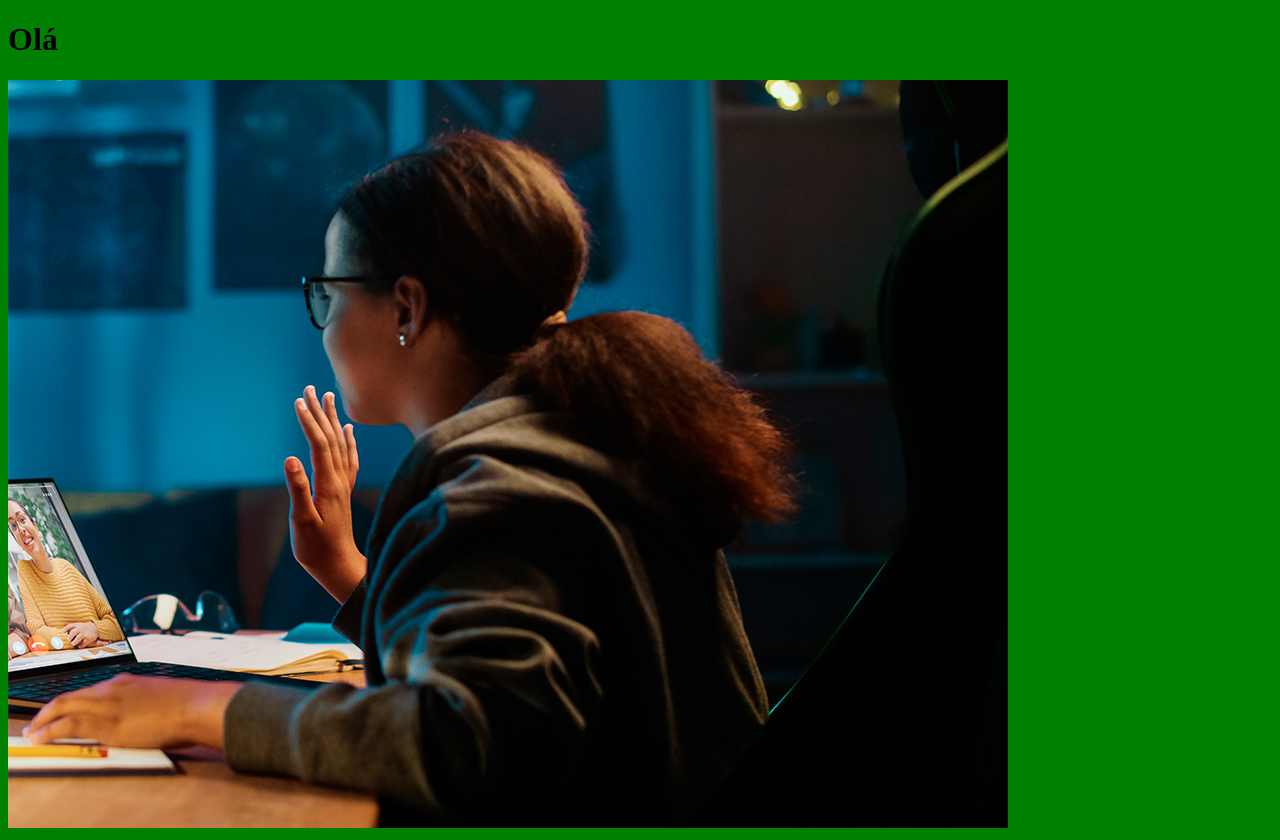
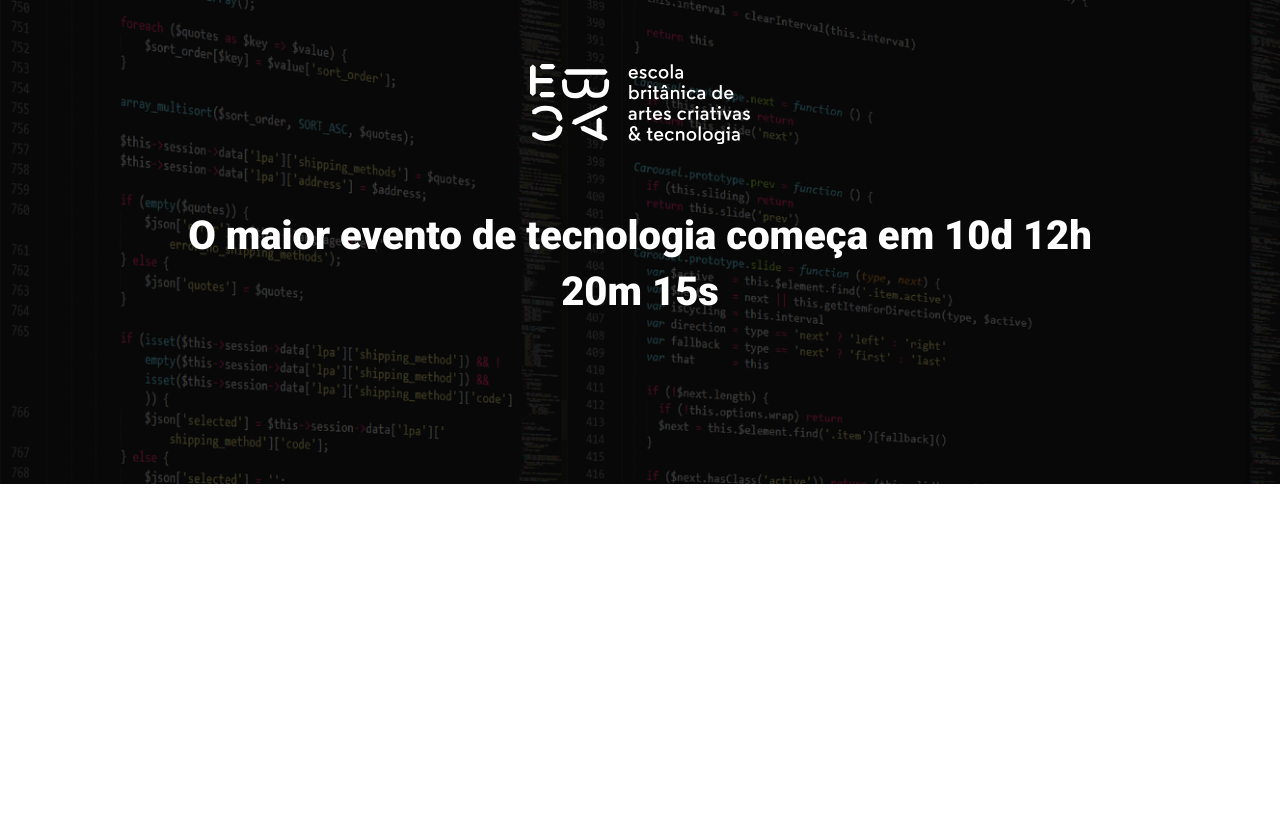
Before and after one commit to nicolasmrodrigues/ebac_tech_talks, a website built with Parcel: page src/index.html in a window 1280 px wide. After the commit the page ends 800 px from the top, so only its background shows below. Built offline with nearby package versions, Linux system fonts and the light colour scheme.

Commit message:
criando o hero

```diff
--- a/src/index.html
+++ b/src/index.html
@@ -1,15 +1,24 @@
 <!DOCTYPE html>
-<html lang="pt-br">
+<html lang="pt-BR">
 <head>
     <meta charset="UTF-8">
     <meta http-equiv="X-UA-Compatible" content="IE=edge">
     <meta name="viewport" content="width=device-width, initial-scale=1.0">
-    <title>Document</title>
+    <title>EBAC Tech Talks</title>
+    <link rel="preconnect" href="https://fonts.googleapis.com">
+    <link rel="preconnect" href="https://fonts.gstatic.com" crossorigin>
+    <link href="https://fonts.googleapis.com/css2?family=Roboto:wght@400;700;900&display=swap" rel="stylesheet">
     <link rel="stylesheet" href="styles/main.scss">
 </head>
 <body>
-    <h1>Olá</h1>
-    <img src="images/backend.png" alt="">
+    <header class="hero">
+        <div class="container">
+            <img class="hero__logo" src="./images/ebac_logo.svg" alt="EBAC">
+            <p class="hero__text">
+                O maior evento de tecnologia começa em 10d 12h 20m 15s
+            </p>
+        </div>
+    </header>
     <script src="scripts/main.js"></script>
 </body>
 </html>
--- /dev/null
+++ b/src/styles/_hero.scss
@@ -0,0 +1,51 @@
+.hero {
+    padding-top: 64px;
+    padding-bottom: 100px;
+    background-image: url('../images/fundo.png');
+    background-repeat: no-repeat;
+    background-size: cover;
+    position: relative;
+
+    .container {
+        position: relative;
+    }
+
+    &::before {
+        content: '';
+        position: absolute;
+        top: 0;
+        left: 0;
+        width: 100%;
+        height: 100%;
+        background-color: #000;
+        opacity: .7;
+    }
+
+    &__text {
+        margin-top: 64px;
+        margin-bottom: 64px;
+        font-size: 40px;
+        line-height: 56px;;
+        font-weight: 800;
+        text-align: center;
+    }
+
+    &__logo {
+        display: block;
+        margin: 0 auto;
+        height: 80px;
+    }
+
+    @media (max-width: 640px) {
+        padding: 40px 0;
+        &__logo {
+            height: 40px;
+        }
+
+        &__text {
+            font-size: 22px;
+            line-height: 24px;
+            margin: 24px 0;
+        }
+    }
+}
--- a/src/styles/main.scss
+++ b/src/styles/main.scss
@@ -1,3 +1,24 @@
-body {
-    background-color: green;
+@use 'hero';
+
+* {
+    margin: 0;
+    padding: 0;
+    box-sizing: border-box;
+    font-family: Roboto, sans-serif;
+    color: #fff
 }
+
+.container {
+    max-width: 960px;
+    width: 100%;
+    margin: 0 auto;
+
+    @media (max-width: 640px) {
+        max-width: 80%;
+
+    }
+
+    @media (max-width: 1024px) {
+        max-width: 90%;
+    }
+}
```
